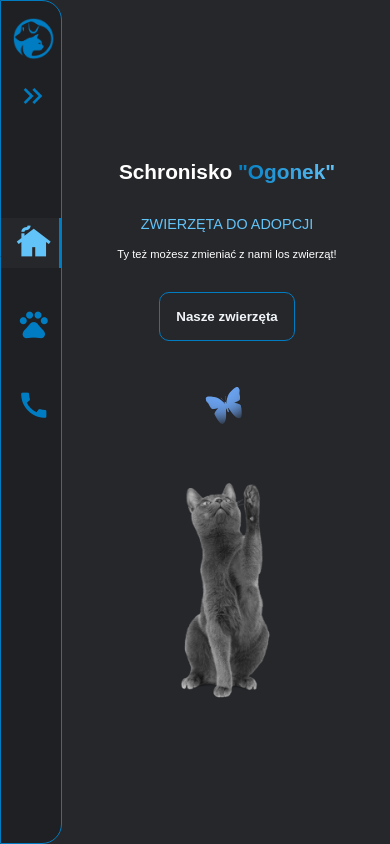
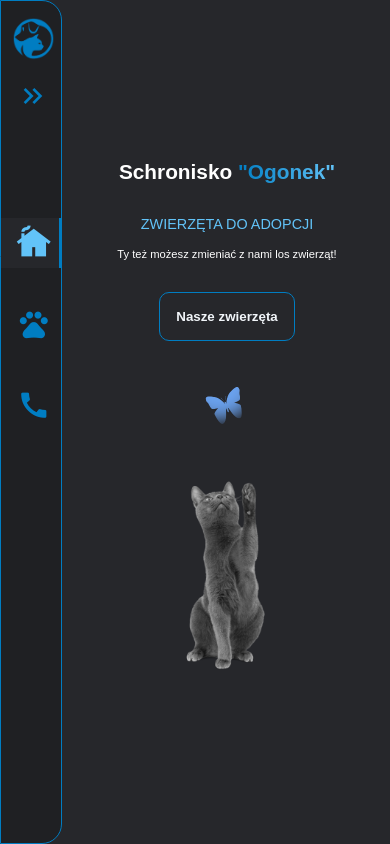
Before and after one commit to bar-85/Vue-schronisko-dla-zwierzat, a Vue app: page / in a window 390 px wide. Built offline with nearby package versions, Linux system fonts and the light colour scheme.

Commit message:
Change styles

```diff
--- a/src/views/Home.vue
+++ b/src/views/Home.vue
@@ -165,7 +165,7 @@
 					margin: 0;
 
 					.cat {
-						max-width: 40%;
+						max-width: 35%;
 						margin-left: 0;
 					}
 				}
```
